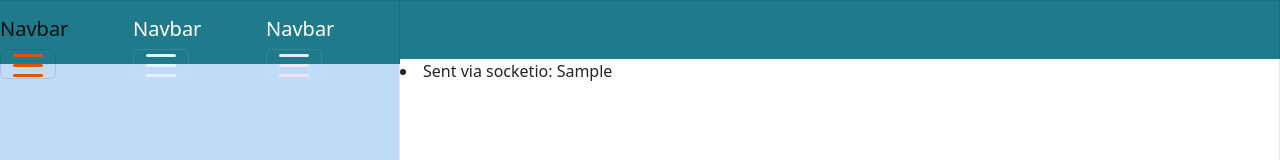
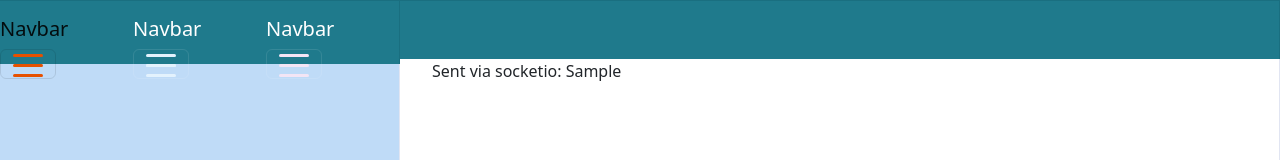
Before and after one commit to SpeedFox198/Infosecurity-Project, a SvelteKit app in the folder client/: page /chat in a window 1280 px wide. Both pictures are taken after typing "Sample" into the empty fields and a click on the button 1242 px from the left and 768 px from the top of the page. Shown: the top 160 px of the page. Built offline with nearby package versions, Linux system fonts and the light colour scheme; no server answers.

Commit message:
changed indentation

```diff
--- /dev/null
+++ b/client/src/routes/chat/MessageDisplay.svelte
@@ -0,0 +1,20 @@
+<script>
+export let allMsgs;
+</script>
+
+<!-- Messages Display Section -->
+<div class="chat flex-grow-1">
+  <ul>
+    {#each allMsgs as msg}
+      <li>
+        <span>{msg}</span>
+      </li>
+    {/each}
+  </ul>
+</div>
+
+<style>
+  ul {
+    list-style: none;
+  }
+</style>
--- a/client/src/routes/chat/RightSection.svelte
+++ b/client/src/routes/chat/RightSection.svelte
@@ -1,4 +1,5 @@
 <script>
+import MessageDisplay from "./MessageDisplay.svelte";
 import { onMount } from "svelte";
 import { io } from "socket.io-client";
 
@@ -35,33 +36,7 @@ async function attachFile(event) {
   // Click the attachment input to prompt users to upload files
   attachmentInput.click();
 }
-
 </script>
-
-<style>
-.top-right {
-    height: 4rem;
-    border-top: 0.1rem solid var(--primary-shadow);
-    border-right: 0.1rem solid var(--primary-shadow);
-    background-color: var(--primary);
-}
-
-.bottom-right {
-    height: 100%;
-    border-right: 0.1rem solid var(--grey);
-}
-
-.input-area {
-    height: 4rem;
-    max-width: 100vw;
-    background-color: var(--grey);
-}
-
-.icon {
-    height: 1.5rem;
-    max-width: 100%;
-}
-</style>
 
 
 <!-- Right Section -->
@@ -75,13 +50,7 @@ async function attachFile(event) {
   <div class="d-flex flex-column bottom-right">
 
     <!-- Messages Display Section -->
-        <div class="chat flex-grow-1">
-            {#each allMsgs as msg}
-                <li>
-                    <span>{msg}</span>
-                </li>
-            {/each}
-        </div>
+    <MessageDisplay allMsgs={allMsgs}/>
 
     <!-- Texting Input Section -->
     <div class="container input-area">
@@ -110,3 +79,29 @@ async function attachFile(event) {
     </div>
   </div>
 </div>
+
+
+<style>
+.top-right {
+  height: 4rem;
+  border-top: 0.1rem solid var(--primary-shadow);
+  border-right: 0.1rem solid var(--primary-shadow);
+  background-color: var(--primary);
+}
+
+.bottom-right {
+  height: 100%;
+  border-right: 0.1rem solid var(--grey);
+}
+
+.input-area {
+  height: 4rem;
+  max-width: 100vw;
+  background-color: var(--grey);
+}
+
+.icon {
+  height: 1.5rem;
+  max-width: 100%;
+}
+</style>
```
Also changed, not shown: client/src/routes/chat/Input.svelte (added), client/src/routes/chat/TextInput.svelte (deleted). Lines whose indentation alone changed are shown as unchanged.
